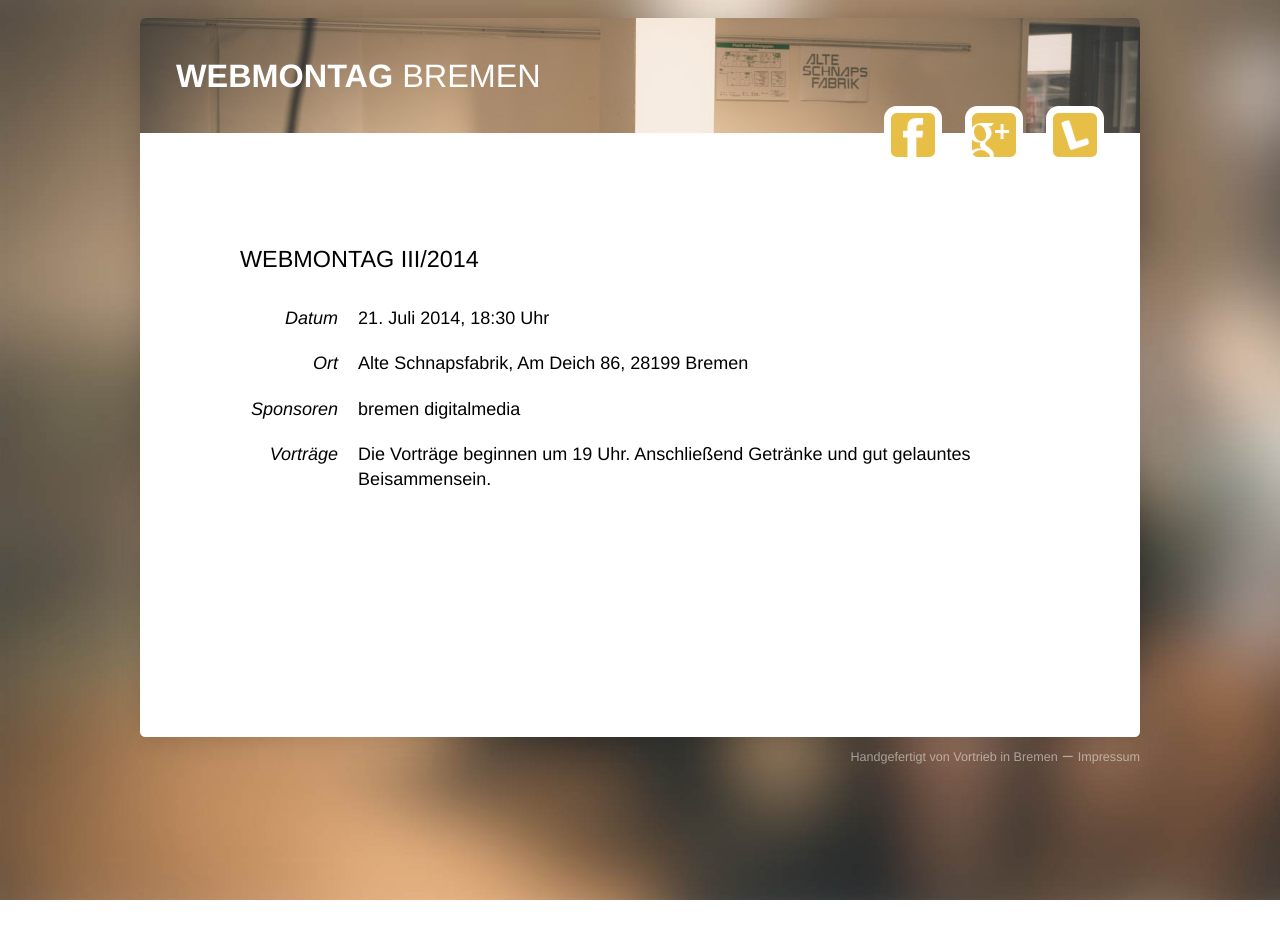
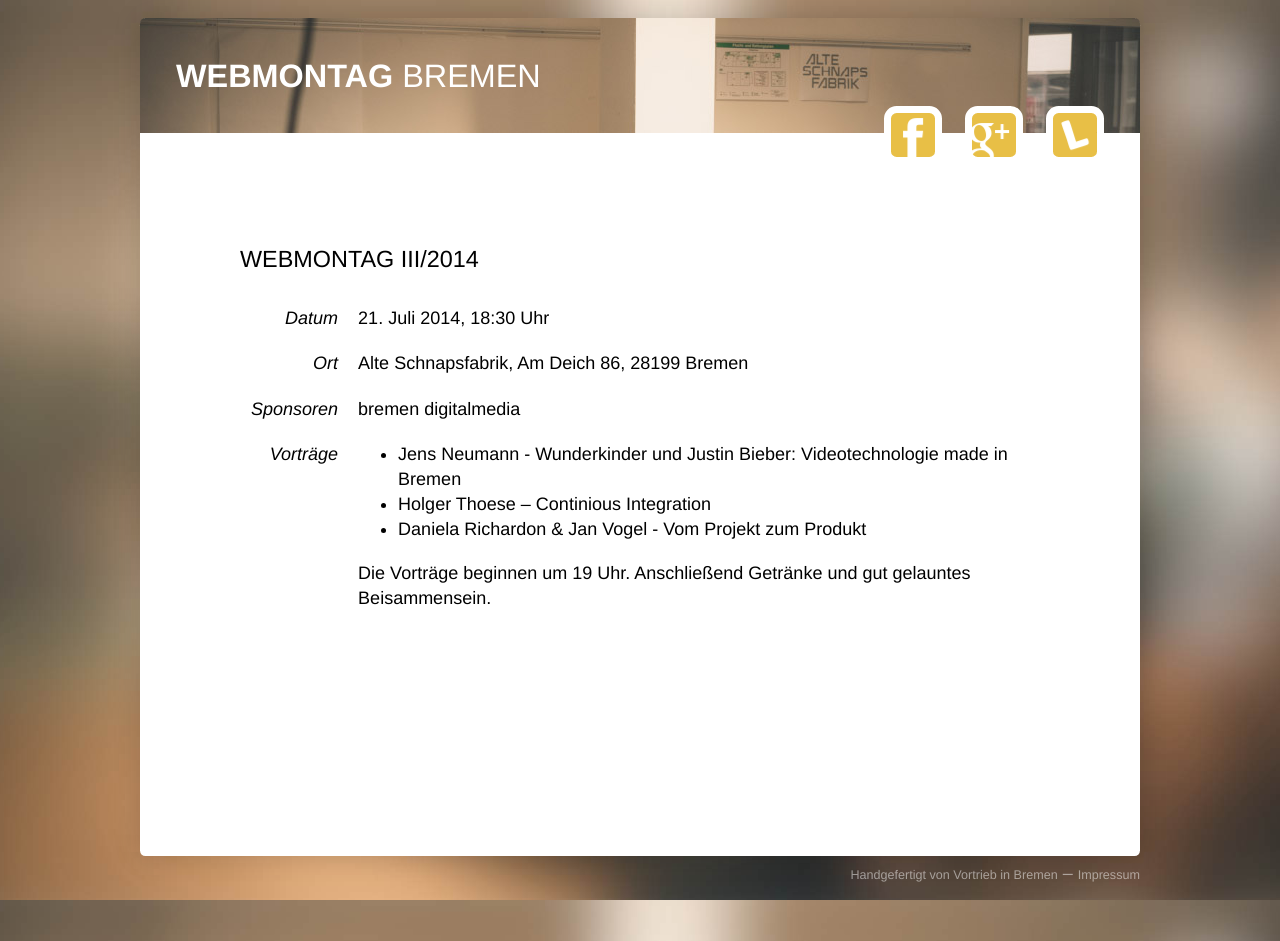
Before and after one commit to dantz/wmhb, a Jekyll site: the page built from _posts/2014-07-21-3.markdown, in a window 1280 px wide. Built offline with Jekyll 4.4.1, drawn with Linux system fonts in a browser that asks for light colours; Markdown is read by kramdown in place of the engine named in the settings; before the commit the page ends 900 px from its top, so only the background shows below that.

Commit message:
speaker added

```diff
--- a/_posts/2014-07-21-3.markdown
+++ b/_posts/2014-07-21-3.markdown
@@ -10,4 +10,8 @@ address: Alte Schnapsfabrik, Am Deich 86, 28199 Bremen
 sponsors: bremen digitalmedia
 ---
 
+* Jens Neumann - Wunderkinder und Justin Bieber: Videotechnologie made in Bremen
+* Holger Thoese – Continious Integration
+* Daniela Richardon & Jan Vogel - Vom Projekt zum Produkt
+
 Die Vorträge beginnen um 19 Uhr. Anschließend Getränke und gut gelauntes Beisammensein.
```
